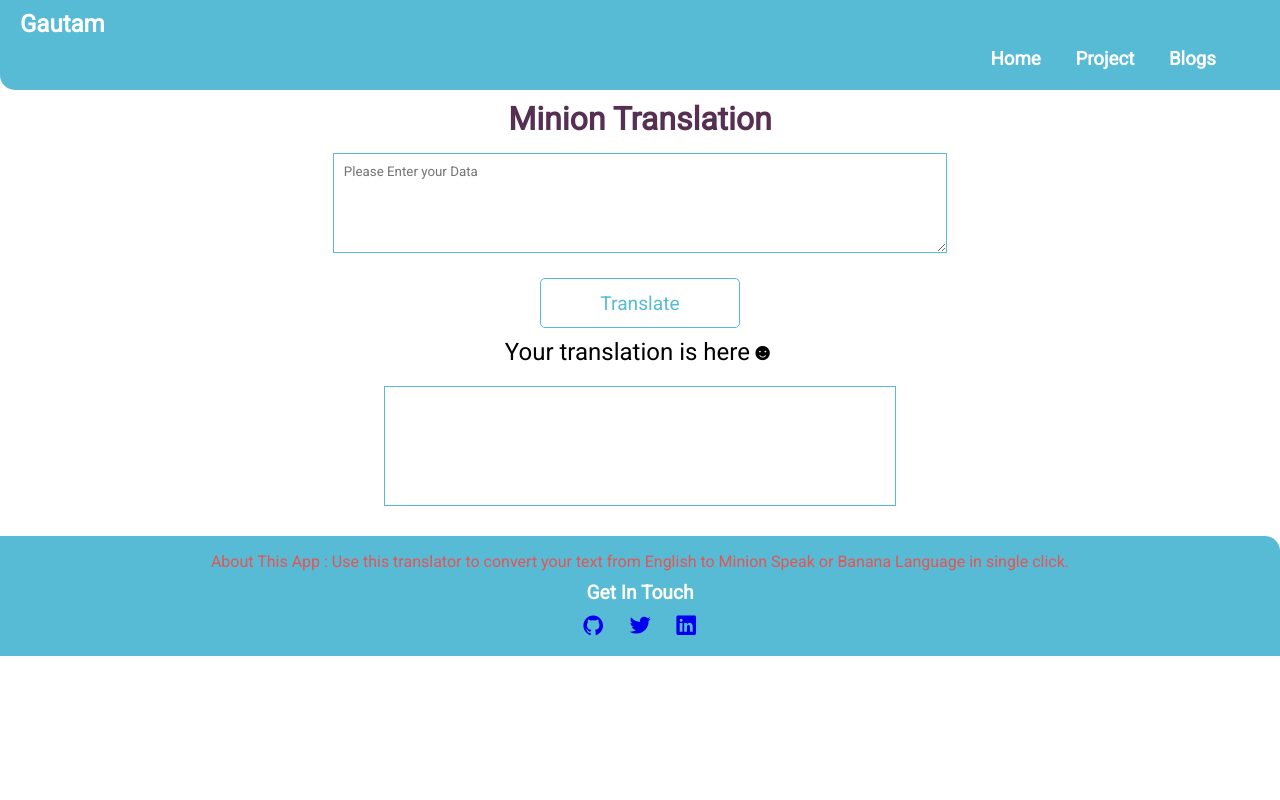
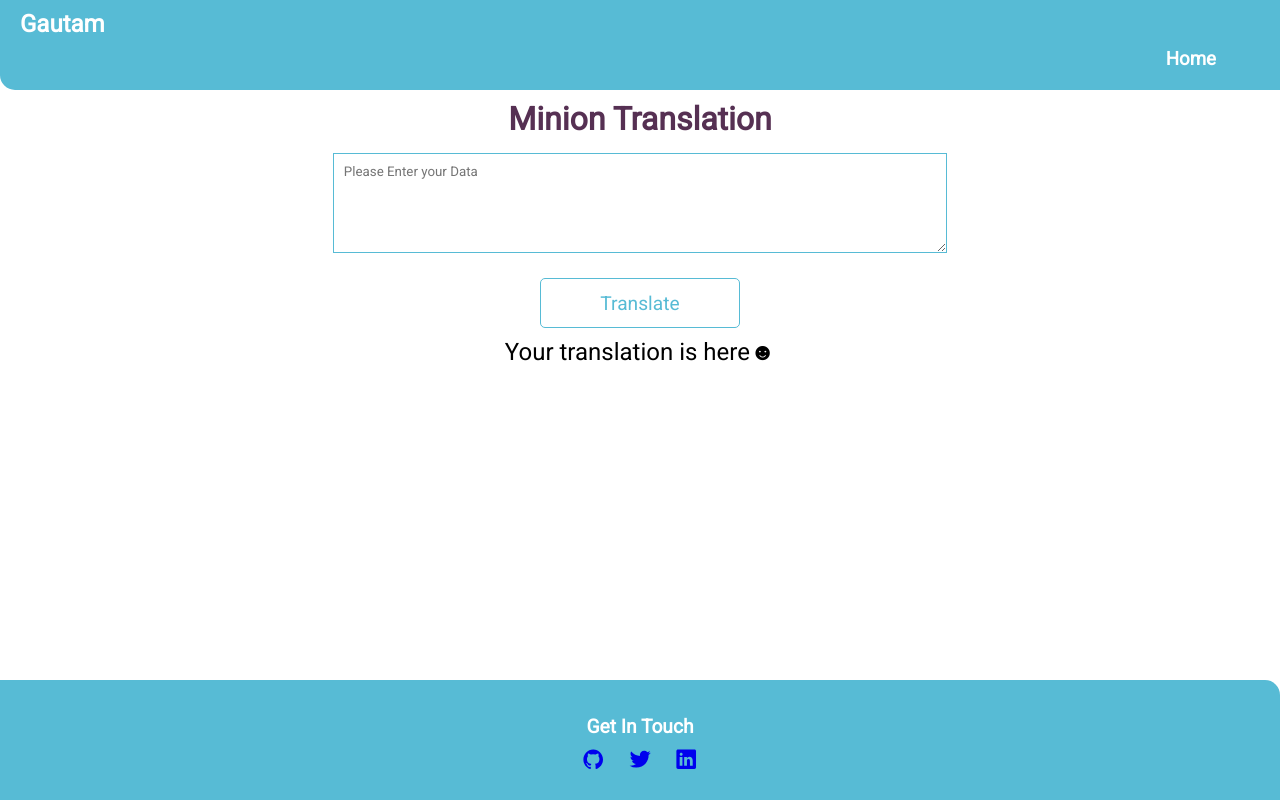
Before and after one commit to Gautamkum-ar/Mark-6, a plain HTML site: page index.html in a window 1280 px wide. Drawn offline with nearby package versions, Linux system fonts and the light colour scheme.

Commit message:
Rebased: Folder Structure and Fix: Netlify Issue

```diff
--- a/mini.html
+++ b/index.html
@@ -5,23 +5,24 @@
     <meta http-equiv="X-UA-Compatible" content="IE=edge" />
     <meta name="viewport" content="width=device-width, initial-scale=1.0" />
     <title>Minion Translation App</title>
+    <!-- Linking Styles -->
     <link rel="stylesheet" href="min-style.css" />
   </head>
   <body>
+    <!-- Navbar Here -->
     <nav class="navbar">
       <div class="logo">
-        <h1><a href="/home.html">Gautam</a></h1>
+        <h1><a href="/">Gautam</a></h1>
       </div>
       <div class="list">
         <ul>
           <h3>
-            <li><a href="/home.html">Home</a></li>
-            <li><a href="/project.html">Project</a></li>
-            <li><a href="/blog.html">Blogs</a></li>
+            <li><a href="/">Home</a></li>
           </h3>
         </ul>
       </div>
     </nav>
+    <!-- Main Container Here -->
     <div class="container">
       <h1>Minion Translation</h1>
       <textarea
@@ -32,12 +33,8 @@
       <h2>Your translation is here☻</h2>
       <div class="output"></div>
     </div>
-
+    <!-- Footer Here -->
     <footer class="footer">
-      <p>
-        About This App : Use this translator to convert your text from English
-        to Minion Speak or Banana Language in single click.
-      </p>
       <h1>Get In Touch</h1>
       <p>
         <a href="https://github.com/Gautamkum-ar"
@@ -51,6 +48,7 @@
         ></a>
       </p>
     </footer>
+    <!-- Link CDNs and Scripts here -->
     <script
       type="module"
       src="https://unpkg.com/ionicons@5.5.2/dist/ionicons/ionicons.esm.js"
@@ -59,6 +57,6 @@
       nomodule
       src="https://unpkg.com/ionicons@5.5.2/dist/ionicons/ionicons.js"
     ></script>
-    <script src="min-script.js"></script>
+    <script src="script.js"></script>
   </body>
 </html>
--- a/min-style.css
+++ b/min-style.css
@@ -110,6 +110,8 @@
   border-radius: 0px 15px 0px 0px;
   background: #57bbd5;
   color: #ffff;
+  position: fixed;
+  bottom: 0;
   margin-bottom: 0px;
 }
 .footer p {
--- a/min-script.js
+++ b/script.js
@@ -1,8 +1,9 @@
 const inputData = document.querySelector(".inputtext");
 const translateBtn = document.querySelector(".translatebtn");
 const translatedata = document.querySelector(".output");
-
+translatedata.style.display = "none";
 translateBtn.addEventListener("click", () => {
+  translatedata.style.display = "block";
   const API = `https://api.funtranslations.com/translate/minion.json?text=${inputData.value}`;
   fetch(API)
     .then((res) => res.json())
```
